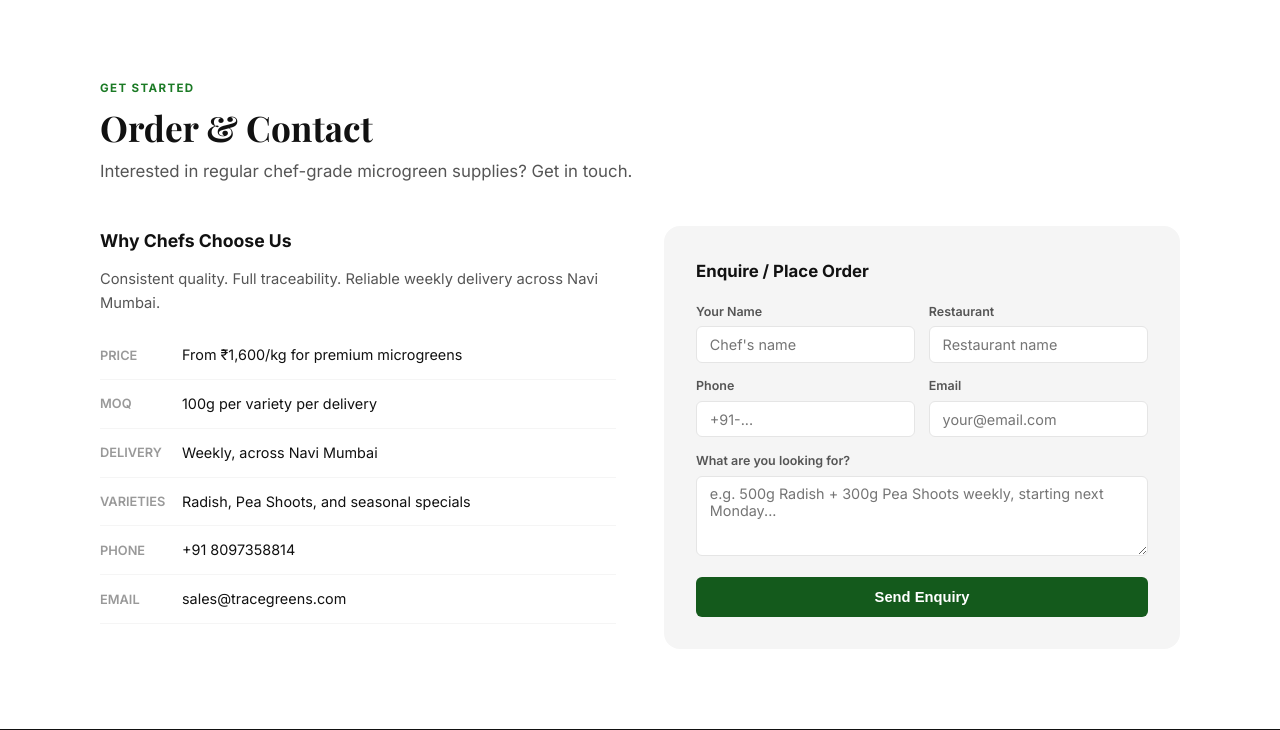
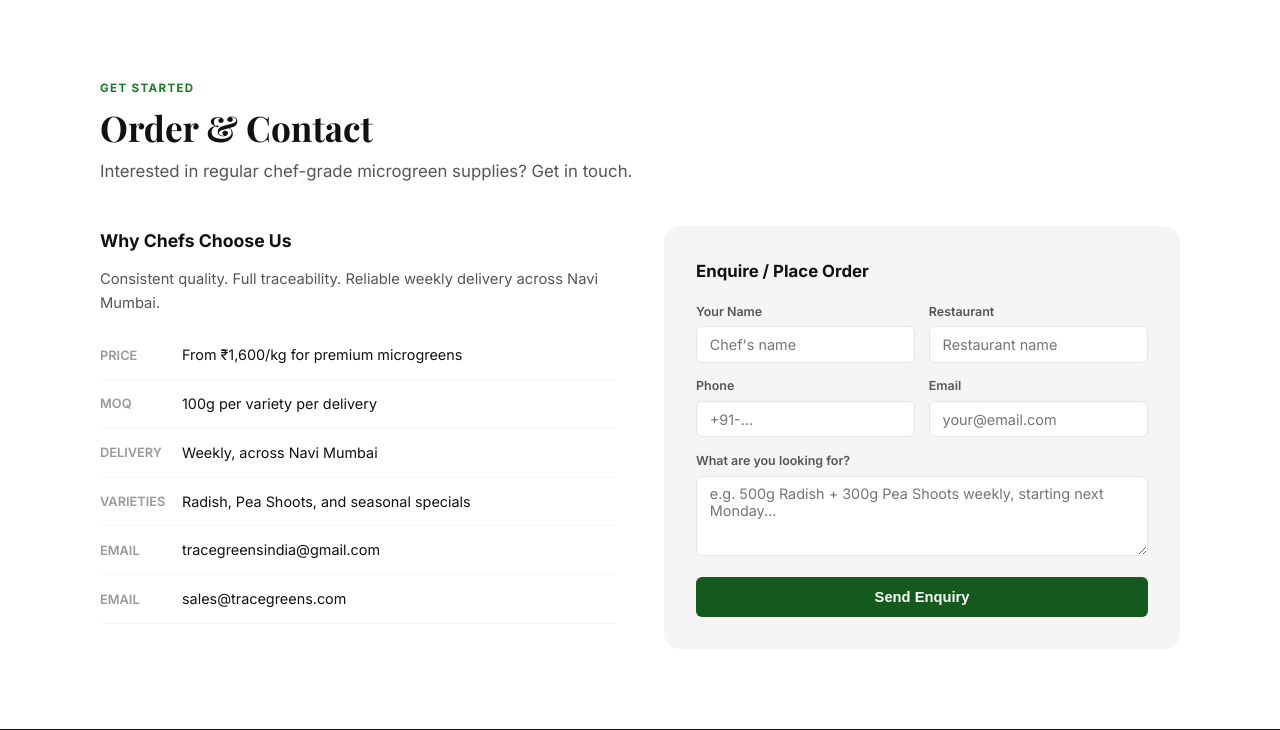
Before and after one commit to judojudra/TraceGreens.com, a FastAPI app: page / in a window 1280 px wide. Shown: the part 2727-3457 px from the top of the page. Run offline with FastAPI, Linux system fonts and the light colour scheme.

Commit message:
Update contact information in home.html

```diff
--- a/app/templates/home.html
+++ b/app/templates/home.html
@@ -259,8 +259,8 @@
                     <span>Radish, Pea Shoots, and seasonal specials</span>
                 </div>
                 <div class="contact-detail">
-                    <span class="cd-label">Phone</span>
-                    <span>+91 8097358814</span>
+                    <span class="cd-label">Email</span>
+                    <span>tracegreensindia@gmail.com</span>
                 </div>
                 <div class="contact-detail">
                     <span class="cd-label">Email</span>
```
